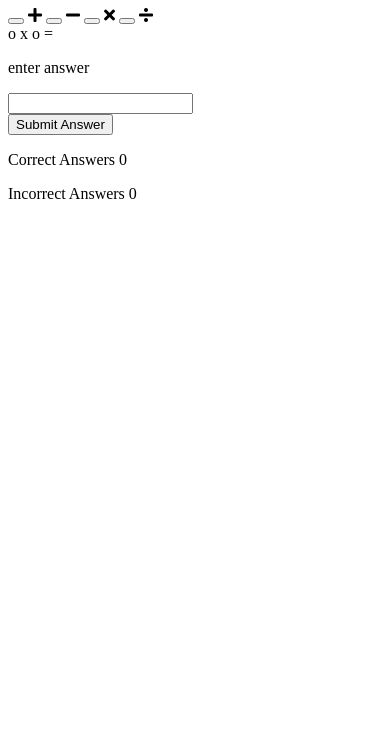
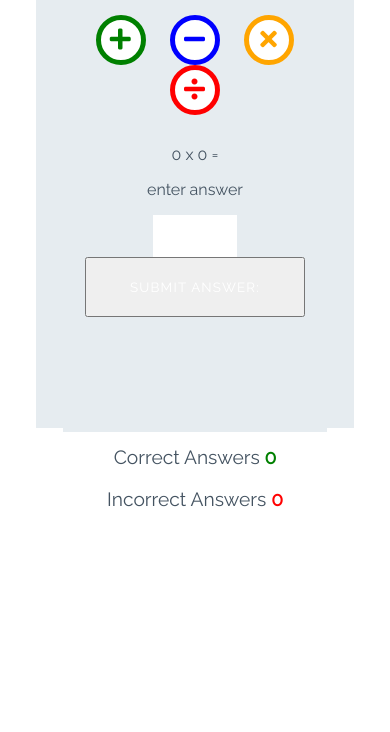
Before and after one commit to Ikenna-omeje/js-lovemaths, a plain HTML site: page index.html in a window 390 px wide. Shown: the part 112-844 px from the top of the page. Drawn offline with Linux system fonts and the light colour scheme.

Commit message:
fixing the css file

```diff
--- a/assets/css/style.css
+++ b/assets/css/style.css
@@ -0,0 +1,244 @@
+/* --------- Global style */
+
+body {
+    background-color: white;
+    font-family: "Raleway", sans-serif;
+    color: #445361;
+    text-align: center;
+}
+
+/* --------- Heading */
+
+.heading {
+    text-align: center;
+    font-size: 2.5rem;
+}
+
+.logo {
+    height: 40px;
+    padding-right: 5px;
+}
+
+/* --------- Game layout */
+
+.game-area {
+    background-color: #E6ECF0;
+    box-sizing: border-box;
+    width: 85%;
+    height: 65vh;
+    max-height: 450px;
+    max-width: 830px;
+    margin-left: auto;
+    margin-right: auto;
+    padding: 1%;
+}
+
+.question-area {
+    width: 50%;
+    font-size: 2rem;
+    margin: auto;
+    padding: 50px 0;
+}
+
+.question-area span {
+    padding: 0 15px;
+}
+
+.score-area {
+    margin: 5px auto;
+    width: 60%;
+    font-size: 1.2rem;
+}
+
+.controls-area {
+    width: 85%;
+    margin: 30px auto;
+}
+
+#score {
+    color: green;
+    font-weight: bold;
+}
+
+#incorrect {
+    color: red;
+    font-weight: bold;
+}
+
+.answer-message {
+    display: none;
+    font-size: 1rem;
+}
+
+#answer-box {
+    border: none;
+    color: #445361;
+    display: inline-block;
+    height: 40px;
+    width: 80px;
+    font-size: 1.2rem;
+}
+
+.scores {
+    display: inline-block;
+    padding: 25px;
+}
+
+/* --------- Buttons */
+
+.btn {
+    width: 220px;
+    height: 60px;
+    font-family: "Raleway", sans-serif;
+    text-transform: uppercase;
+    letter-spacing: 1.2px;
+    color: white;
+}
+
+.btn:focus {
+    outline: none;
+}
+
+.btn--big {
+    padding-top: 10px;
+    border-radius: 50%;
+    background-color: white;
+    border: 10px solid;
+    width: 100px;
+    height: 100px;
+    font-size: 3.2rem;
+    margin: 0 30px;
+    transition: all 0.5s;
+}
+
+.btn--blue {
+    border-color: blue;
+    color: blue;
+}
+
+.btn--blue:active,
+.btn--blue:hover {
+    background-color: darkblue;
+    color: white;
+}
+
+.btn--orange {
+    border-color: orange;
+    color: orange;
+}
+
+.btn--orange:active,
+.btn--orange:hover {
+    background-color: darkorange;
+    color: white;
+}
+
+.btn--red {
+    border-color: red;
+    color: red;
+}
+
+.btn--red:active,
+.btn--red:hover {
+    background-color: darkred;
+    color: white;
+}
+
+.btn--green {
+    border-color: green;
+    color: green;
+}
+
+.btn--green:active,
+.btn--green:hover {
+    background-color: darkgreen;
+    color: white;
+}
+
+.btn--gray {
+    margin-top: 25px;
+    background-color: #445361;
+    border: 1px transparent;
+    border-radius: 20px;
+}
+
+.btn--gray:active,
+.btn--gray:hover {
+    background-color: #0d1013;
+}
+
+/* --------- Media queries */
+
+@media (max-width: 414px) {
+    .controls-area {
+        width: 100%;
+    }
+
+    .btn--big {
+        margin: 0 10px;
+        padding: 5px;
+        border: 5px solid;
+        width: 50px;
+        height: 50px;
+        font-size: 1.5rem;
+    }
+
+    .btn--big::after {
+        font-size: 0.6rem;
+        left: -0.7rem;
+    }
+
+    .question-area {
+        padding: 10% 0;
+        width: 100%;
+    }
+
+    .question-area span {
+        padding: 0;
+    }
+
+    .answer-message {
+        display: block;
+    }
+
+    #answer-box {
+        display: block;
+        margin: 0 auto;
+    }
+    .btn--gray {
+        margin-top: 0;
+    }
+
+    .score-area {
+        width: 100%;
+    }
+
+    .scores {
+        margin: 0.5em auto;
+        display: block;
+        padding: 5px;
+    }
+
+    .heading {
+        font-size: 2rem;
+    }
+}
+
+@media (max-width: 320px) {
+    .game-area {
+        height: 70vh;
+    }
+
+    .controls-area {
+        width: 75%;
+        margin: 10px auto;
+    }
+
+    .btn--big {
+        margin: 10px 10px;
+    }
+    .question-area {
+        padding: 10px 0;
+    }
+
+}
--- a/index.html
+++ b/index.html
@@ -17,26 +17,31 @@
     </h1>
 
     <div class="game-area">
-        <div class="control area">
-            <button class="btn btn--big btn--green"></button>
-                  <i class="fas fa-plus"></i>
-            <button class="btn btn--big btn--blue"></button>
-                 <i class="fas fa-minus"></i>
-            <button class="btn btn--big btn--orange"></button>
-                 <i class="fas fa-times"></i>
-            <button class="btn btn--big btn--red"></button>
-                 <i class="fas fa-divide"></i>
-        </div>
+        <div class="game-area">
+            <div class="controls-area">
+                <button data type=addition class ="btn btn--big btn--green">
+                    <i class="fas fa-plus"></i>
+                </button>
+                <button data type=substraction class="btn btn--big btn--blue">
+                    <i class="fas fa-minus"></i>
+                </button>
+                <button data type=multiplication class="btn btn--big btn--orange">
+                    <i class="fas fa-times"></i>
+                </button>
+                <button data type=division class="btn btn--big btn--red">
+                    <i class="fas fa-divide"></i>
+                </button>
+            </div>
         <div question area>
-            <span id="operand1">o</span>
+            <span id="operand1">0</span>
             <span id="operator">x</span>
-            <span id="operand2">o</span>
+            <span id="operand2">0</span>
             <span>=</span>
 
             <p class="answer-message">enter answer</p>
             <input id="answer-box" type="number">
         </div>
-        <button class="btn btn--grey">Submit Answer</button>
+        <button data type=submit class="btn btn--grey">Submit Answer:</button>
     </div>
 
     <div class="score-area">
```
